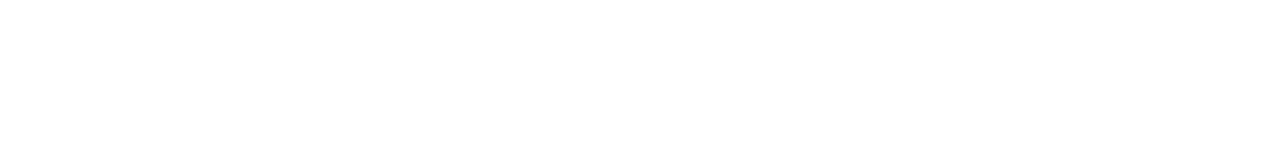
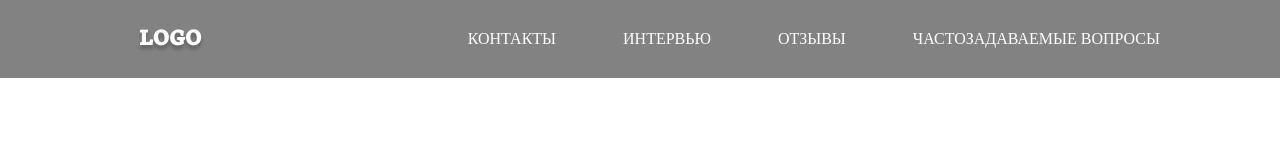
Before and after one commit to anna-okhrimenko/course, a website: page dev/index.html in a window 1280 px wide. Drawn offline with nearby package versions, Linux system fonts and the light colour scheme; files that its build step writes are made by us from their sources.

Commit message:
header desktop

```diff
--- a/dev/sass/header.scss
+++ b/dev/sass/header.scss
@@ -0,0 +1,34 @@
+header {
+    padding: 21px 0;
+    background: rgba(8, 6, 7, 0.5);
+    backdrop-filter: blur(25px);
+    position: fixed;
+    width: 100%;
+
+    .header-container {
+        display: flex;
+        justify-content: space-between;
+
+        .header-logo {
+            margin-right: 130px;
+        }
+
+        .header-nav {
+            display: flex;
+            align-items: center;
+            justify-content: space-between;
+            gap: 67px;
+            a {
+                text-decoration: none;
+                font-weight: 400;
+                font-size: 16px;
+                line-height: 20px;
+                text-transform: uppercase;
+                color: #FFFFFF;
+                &:hover {
+                    color: #72b083;
+                }
+            }
+        }
+    }
+}
--- /dev/null
+++ b/dev/sass/tamplate.scss
@@ -0,0 +1,11 @@
+* {
+    padding: 0;
+    margin: 0;
+    box-sizing: border-box;
+}
+
+.container {
+    max-width: 1560px;
+    margin: 0 auto;
+    padding: 0 120px;
+}
--- a/dev/style.scss
+++ b/dev/style.scss
@@ -13,6 +13,7 @@
 Use it to make something cool, have fun, and share what you've learned with others.
 */
 @import "sass/variables";
+@import "sass/tamplate";
 @import "sass/fonts";
 @import "sass/header";
 @import "sass/first-screen";
--- a/dev/templates/header.html
+++ b/dev/templates/header.html
@@ -1,3 +1,15 @@
 <header>
-
+    <div class="container">
+        <div class="header-container">
+            <div class="header-logo">
+                <a href="index.html"><img src="assets/img/logo.png" alt=""></a>
+            </div>
+            <div class="header-nav">
+                <a href="#">контакты</a>
+                <a href="#">интервью</a>
+                <a href="#">отзывы</a>
+                <a href="#">частозадаваемые вопросы</a>
+            </div>
+        </div>
+    </div>
 </header>
```
Also changed, not shown: docs/index.html (+13 -1 lines), dev/assets/img/logo.png (added), docs/assets/img/logo.png (added), docs/style.css, docs/style.min.css, 1 other file.
